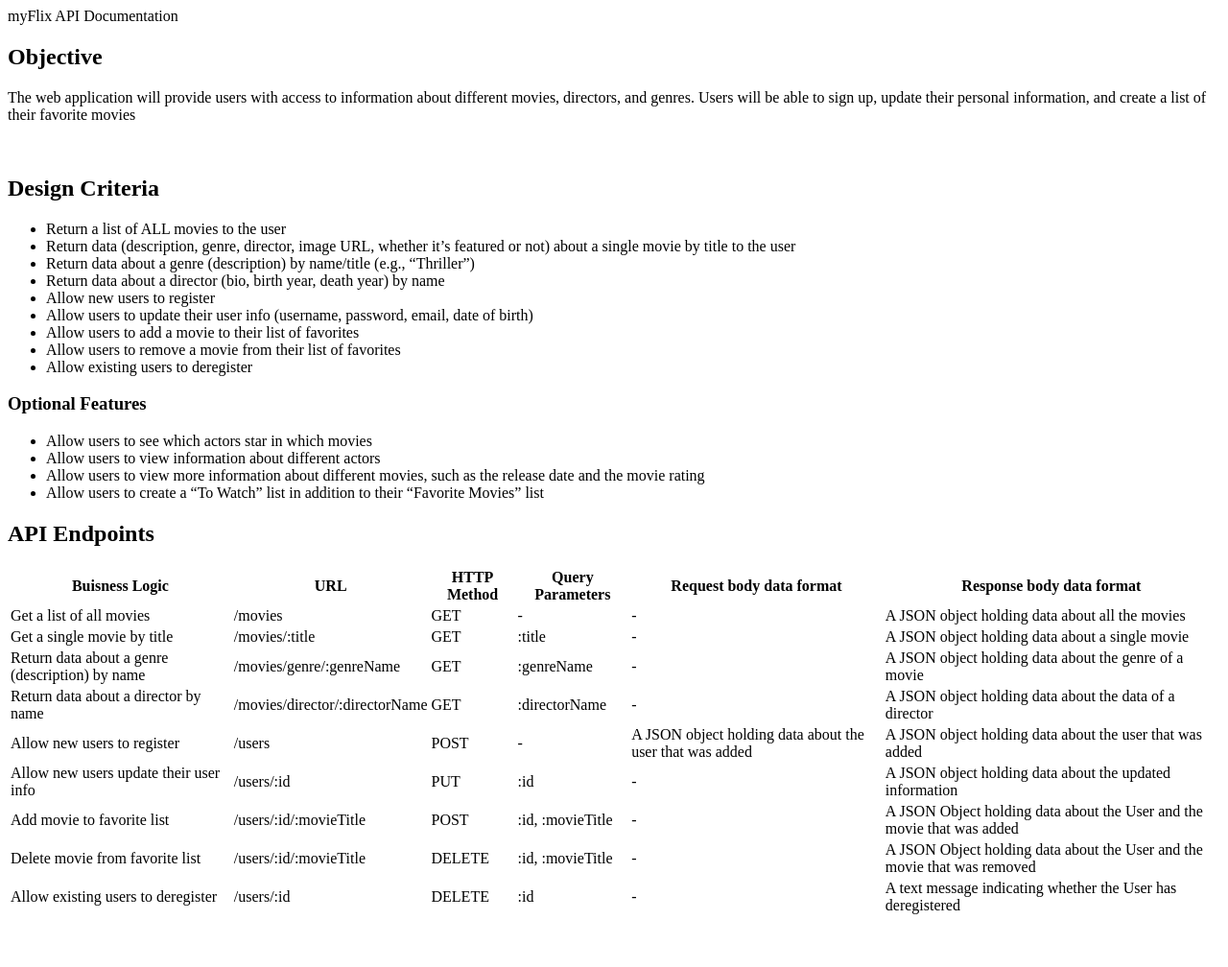
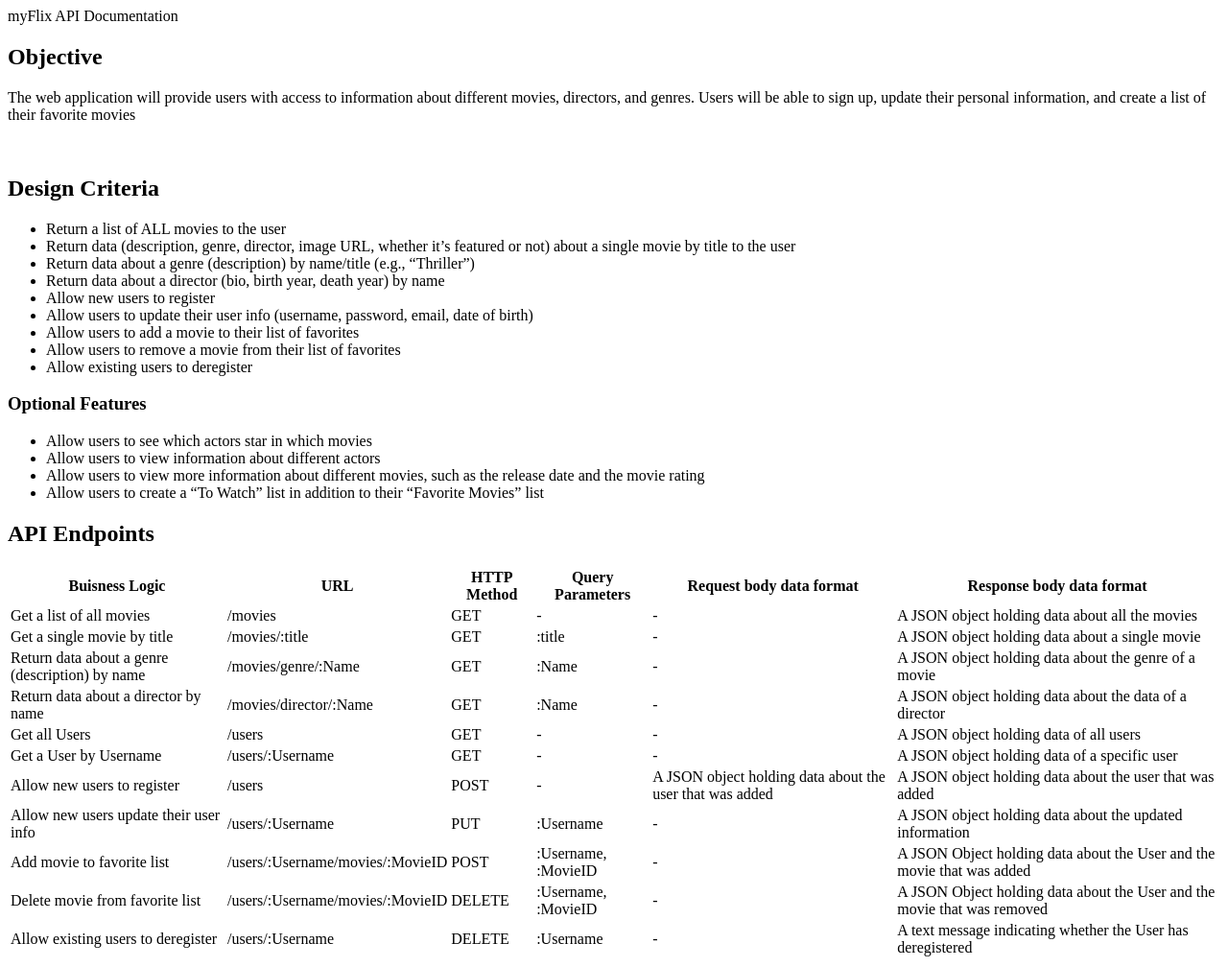
Before and after one commit to theo-githu/myFlix-App, a website: page public/documentation.html in a window 1280 px wide. Shown: the whole page at 96% size. Before the commit the page ends 964 px from the top, so only its background shows below. Drawn offline with Linux system fonts and the light colour scheme.

Commit message:
Update documentation.html
Update documentation for mongoose models

```diff
--- a/public/documentation.html
+++ b/public/documentation.html
@@ -62,9 +62,6 @@
                 <td>-</td>
                 <td>-</td>
                 <td>A JSON object holding data about all the movies</td>
-                <!-- app.get('/movies', (req, res) => {
-                    res.status(200).json(movies);
-                }); -->
             </tr>
 
             <tr>
@@ -74,54 +71,42 @@
                 <td>:title</td>
                 <td>-</td>
                 <td>A JSON object holding data about a single movie</td>
-                <!-- app.get('/movies/:title', (req, res) => {
-                    const {title} = req.params;
-                    const movie = movies.find(movie => movie.Title === title);
-
-                    if (movie) {
-                        res.status(200).json(movie);
-                    } else {
-                        res.status(400).send('Movie does not exist');
-                    }
-                }); -->
             </tr>
 
             <tr>
                 <td>Return data about a genre (description) by name</td>
-                <td>/movies/genre/:genreName</td>
+                <td>/movies/genre/:Name</td>
                 <td>GET</td>
-                <td>:genreName</td>
+                <td>:Name</td>
                 <td>-</td>
                 <td>A JSON object holding data about the genre of a movie</td>
-                <!-- app.get('/movies/genre/:genreName', (req, res) => {
-                    const {genreName} = req.params;
-                    const genre = movies.find(movie => movie.Genre.Name === genreName).Genre;
-
-                    if (genre) {
-                        res.status(200).json(genre);
-                    } else {
-                        res.status(400).send('Genre does not exist');
-                    }
-                }); -->
             </tr>
 
             <tr>
                 <td>Return data about a director by name</td>
-                <td>/movies/director/:directorName</td>
+                <td>/movies/director/:Name</td>
                 <td>GET</td>
-                <td>:directorName</td>
+                <td>:Name</td>
                 <td>-</td>
                 <td>A JSON object holding data about the data of a director</td>
-                <!-- app.get('/movies/directors/:directorName', (req, res) => {
-                    const {directorName} = req.params;
-                    const director = movies.find(movie => movie.Director.Name === directorName).Director;
+            </tr>
 
-                    if (director) {
-                        res.status(200).json(director);
-                    } else {
-                        res.status(400).send('Director does not exist');
-                    }
-                }); -->
+            <tr>
+                <td>Get all Users</td>
+                <td>/users</td>
+                <td>GET</td>
+                <td>-</td>
+                <td>-</td>
+                <td> A JSON object holding data of all users</td>
+            </tr>
+
+            <tr>
+                <td>Get a User by Username</td>
+                <td>/users/:Username</td>
+                <td>GET</td>
+                <td>-</td>
+                <td>-</td>
+                <td> A JSON object holding data of a specific user</td>
             </tr>
 
             <tr>
@@ -131,102 +116,42 @@
                 <td>-</td>
                 <td>A JSON object holding data about the user that was added</td>
                 <td>A JSON object holding data about the user that was added</td>
-                <!-- app.post('/users', (req, res) => {
-                    const newUser = req.body;
-
-                    if (newUser.name) {
-                        newUser.id = uuid.v4();
-                        users.push(newUser);
-                        res.status(201).json(newUser);
-                    } else {
-                        res.status(400).send('Users require names');
-                    }
-                }); -->
             </tr>
 
             <tr>
                 <td>Allow new users update their user info</td>
-                <td>/users/:id</td>
+                <td>/users/:Username</td>
                 <td>PUT</td>
-                <td>:id</td>
+                <td>:Username</td>
                 <td>-</td>
                 <td>A JSON object holding data about the updated information</td>
-                <!-- app.put('/users/:id', (req, res) => {
-                    const {id} = req.params;
-                    const updatedUser = req.body;
-
-                    let user = users.find(user => user.id == id);
-
-                    if (user) {
-                        user.name = updatedUser.name;
-                        res.status(200).json(user);
-                    } else {
-                        res.status(400).send('User does not exist');
-                    }
-                }); -->
             </tr>
 
             <tr>
                 <td>Add movie to favorite list</td>
-                <td>/users/:id/:movieTitle</td>
+                <td>/users/:Username/movies/:MovieID</td>
                 <td>POST</td>
-                <td>:id, :movieTitle</td>
+                <td>:Username, :MovieID</td>
                 <td>-</td>
                 <td>A JSON Object holding data about the User and the movie that was added</td>
-                <!-- app.post('/users/:id/:movieTitle', (req, res) => {
-                    const {id, movieTitle} = req.params;
-
-                    let user = users.find(user => user.id == id);
-
-                    if (user) {
-                        user.favouriteMovies.push(movieTitle);
-                        res.status(200).send(`${movieTitle} has been added to user ${id}'s favourite movies`);
-                    } else {
-                        res.status(400).send('User does not exist');
-                    }
-                }); -->
             </tr>
 
             <tr>
                 <td>Delete movie from favorite list</td>
-                <td>/users/:id/:movieTitle</td>
+                <td>/users/:Username/movies/:MovieID</td>
                 <td>DELETE</td>
-                <td>:id, :movieTitle</td>
+                <td>:Username, :MovieID</td>
                 <td>-</td>
                 <td>A JSON Object holding data about the User and the movie that was removed</td>
-                <!-- app.delete('/users/:id/:movieTitle', (req, res) => {
-                    const {id, movieTitle} = req.params;
-
-                    let user = users.find(user => user.id == id);
-
-                    if (user) {
-                        user.favouriteMovies = user.favouriteMovies.filter(title => title !== movieTitle);
-                        res.status(200).send(`${movieTitle} has been removed from user ${id}'s favourite movies`);
-                    } else {
-                        res.status(400).send('User does not exist');
-                    }
-                }); -->
             </tr>
 
             <tr>
                 <td>Allow existing users to deregister</td>
-                <td>/users/:id</td>
+                <td>/users/:Username</td>
                 <td>DELETE</td>
-                <td>:id</td>
+                <td>:Username</td>
                 <td>-</td>
                 <td>A text message indicating whether the User has deregistered</td>
-                <!-- app.delete('/users/:id/', (req, res) => {
-                    const {id} = req.params;
-
-                    let user = users.find(user => user.id == id);
-
-                    if (user) {
-                        users = users.filter(user => user.id != id);
-                        res.status(200).send(`User ${id} has been deleted`);
-                    } else {
-                        res.status(400).send('User does not exist');
-                    }
-                }); -->
             </tr>
         </tbody>
     </table>
```
